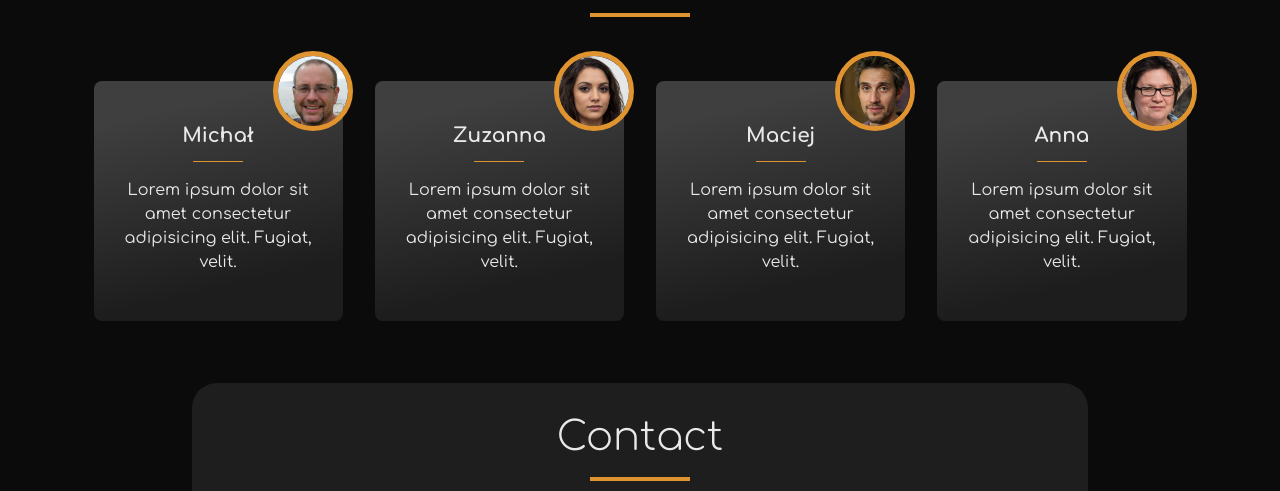
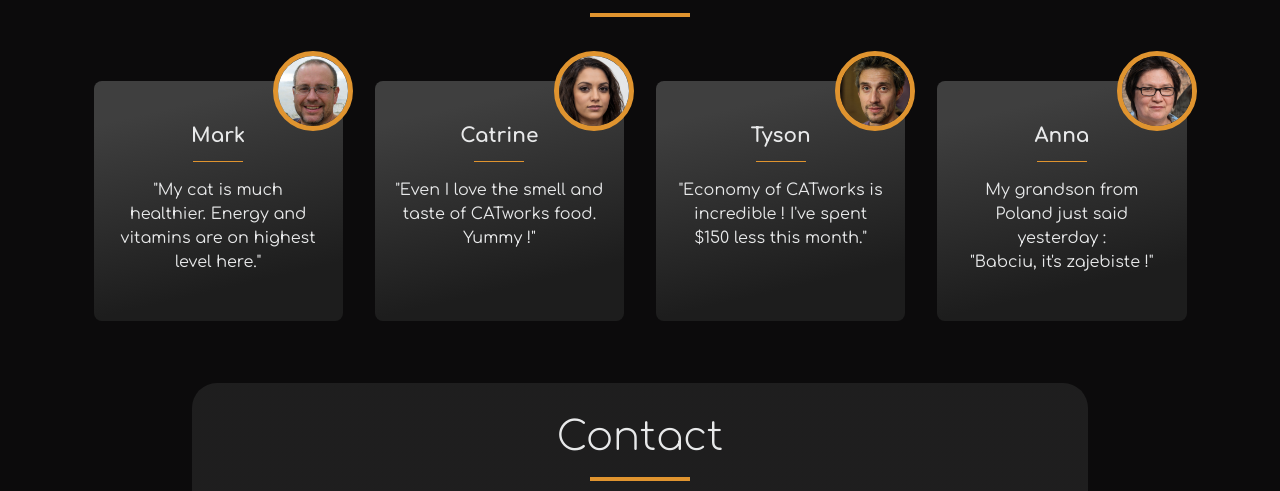
Before and after one commit to marcinjasinski71/CATworks, a website: page index.html in a window 1280 px wide. Shown: the part 2149-2640 px from the top of the page. Drawn offline with nearby package versions, Linux system fonts and the light colour scheme.

Commit message:
changed reviews to real ones

```diff
--- a/index.html
+++ b/index.html
@@ -171,25 +171,26 @@
 
             <div class="reviews__card">
                 <img src="../src/img/review-first.jpg" alt="Man with glasses" class="review-img">
-                <p class="reviews__card-name">Michał</p>
+                <p class="reviews__card-name">Mark</p>
                 <div class="underline-small"></div>
-                <p class="reviews__card-opinion">Lorem ipsum dolor sit amet consectetur adipisicing elit. Fugiat, velit.
+                <p class="reviews__card-opinion">"My cat is much healthier. Energy and vitamins are on highest level
+                    here."
                 </p>
             </div>
 
             <div class="reviews__card">
                 <img src="../src/img/review-second.jpg" alt="woman" class="review-img face-left">
-                <p class="reviews__card-name">Zuzanna</p>
+                <p class="reviews__card-name">Catrine</p>
                 <div class="underline-small"></div>
-                <p class="reviews__card-opinion">Lorem ipsum dolor sit amet consectetur adipisicing elit. Fugiat, velit.
+                <p class="reviews__card-opinion">"Even I love the smell and taste of CATworks food. Yummy !"
                 </p>
             </div>
 
             <div class="reviews__card">
                 <img src="../src/img/review-third.jpg" alt="man" class="review-img">
-                <p class="reviews__card-name">Maciej</p>
+                <p class="reviews__card-name">Tyson</p>
                 <div class="underline-small"></div>
-                <p class="reviews__card-opinion">Lorem ipsum dolor sit amet consectetur adipisicing elit. Fugiat, velit.
+                <p class="reviews__card-opinion">"Economy of CATworks is incredible ! I've spent $150 less this month."
                 </p>
             </div>
 
@@ -197,7 +198,8 @@
                 <img src="../src/img/review-fourth.jpg" alt="man" class="review-img face-left">
                 <p class="reviews__card-name">Anna</p>
                 <div class="underline-small"></div>
-                <p class="reviews__card-opinion">Lorem ipsum dolor sit amet consectetur adipisicing elit. Fugiat, velit.
+                <p class="reviews__card-opinion">My grandson from Poland just said yesterday :<br> "Babciu, it's
+                    zajebiste !"
                 </p>
             </div>
 
```
Also changed, not shown: 1 other file.
